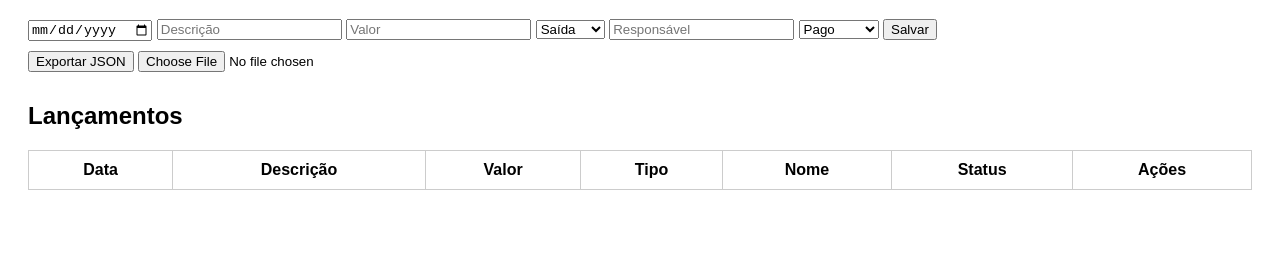
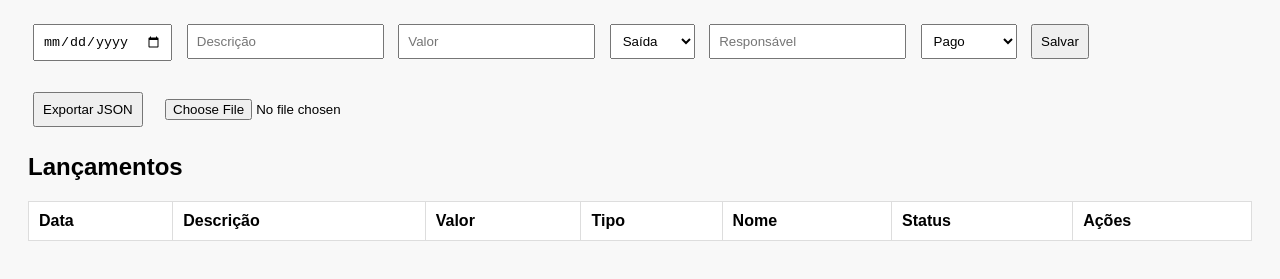
Before and after one commit to viteeet/fluxocaixa424653, a plain HTML site: page index.html in a window 1280 px wide. Shown: the part 89-368 px from the top of the page. Drawn offline with Linux system fonts and the light colour scheme.

Commit message:
Update style.css

```diff
--- a/style.css
+++ b/style.css
@@ -1,19 +1,31 @@
 body {
-  font-family: sans-serif;
+  font-family: Arial, sans-serif;
   padding: 20px;
+  background: #f8f8f8;
+}
+
+form {
+  margin-bottom: 20px;
+}
+
+input, select, button {
+  margin: 5px;
+  padding: 8px;
 }
 
 table {
   width: 100%;
   border-collapse: collapse;
-  margin-top: 20px;
+  margin-top: 10px;
+  background: white;
 }
 
 th, td {
+  border: 1px solid #ddd;
   padding: 10px;
-  border: 1px solid #ccc;
+  text-align: left;
 }
 
-input {
-  margin-bottom: 10px;
+button {
+  cursor: pointer;
 }
```
